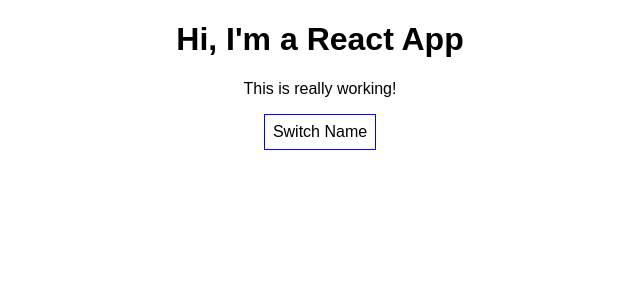
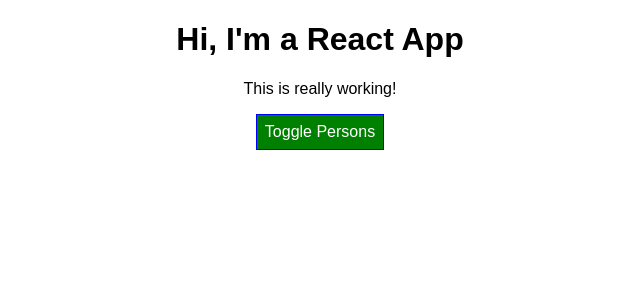
Before and after one commit to chanyt0216/react-complete-guide, a React (Create React App) app: page / in a window 1280 px wide. Shown: the top 300 px of the page, without its empty margins (320-960 px from the left). Built offline with nearby package versions, Linux system fonts and the light colour scheme.

Commit message:
add css style to button

```diff
--- a/src/App.js
+++ b/src/App.js
@@ -41,7 +41,8 @@
 
   render() {
     const style = {
-      backgroundColor: "white",
+      backgroundColor: "green",
+      color: "white",
       font: "inherit",
       border: "1px solid blue",
       padding: "8px",
@@ -66,6 +67,7 @@
           })}
         </div>
       );
+      style.backgroundColor = "red";
     }
 
     return (
@@ -73,7 +75,7 @@
         <h1>Hi, I'm a React App</h1>
         <p>This is really working!</p>
         <button style={style} onClick={this.togglePersonsHandler}>
-          Switch Name
+          Toggle Persons
         </button>
 
         {persons}
```
